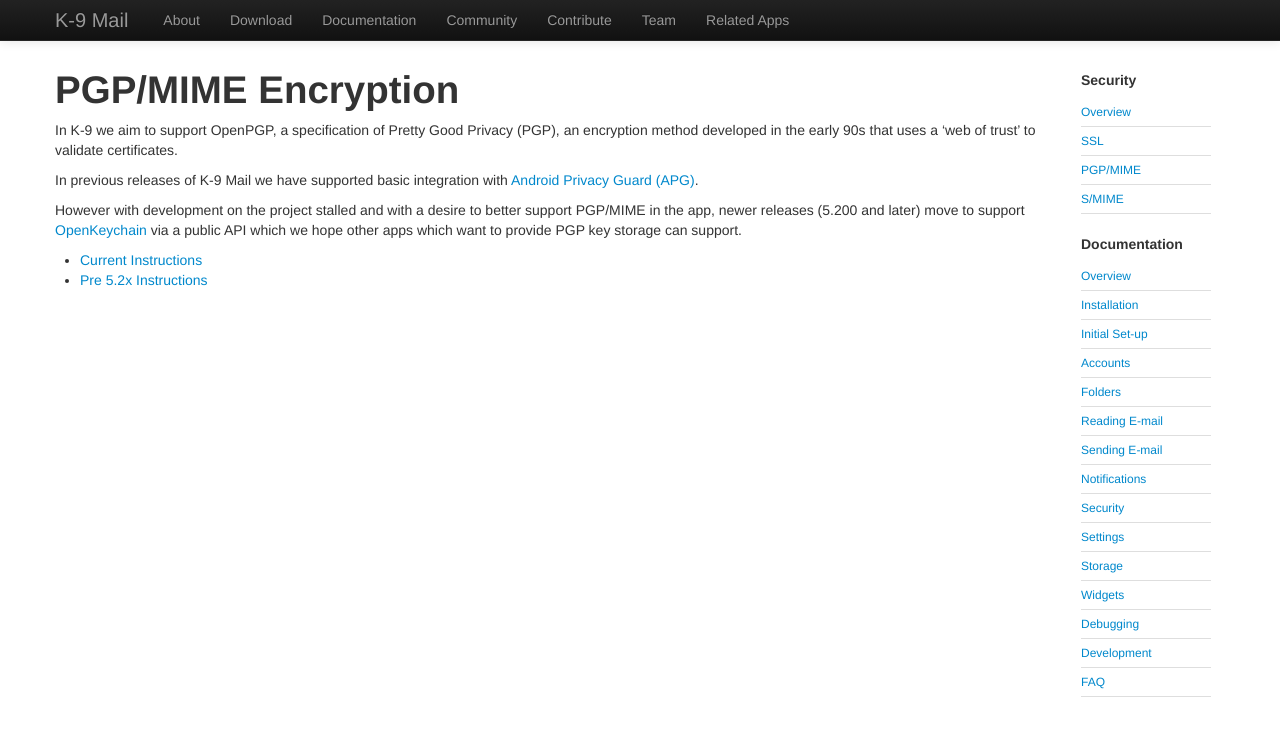
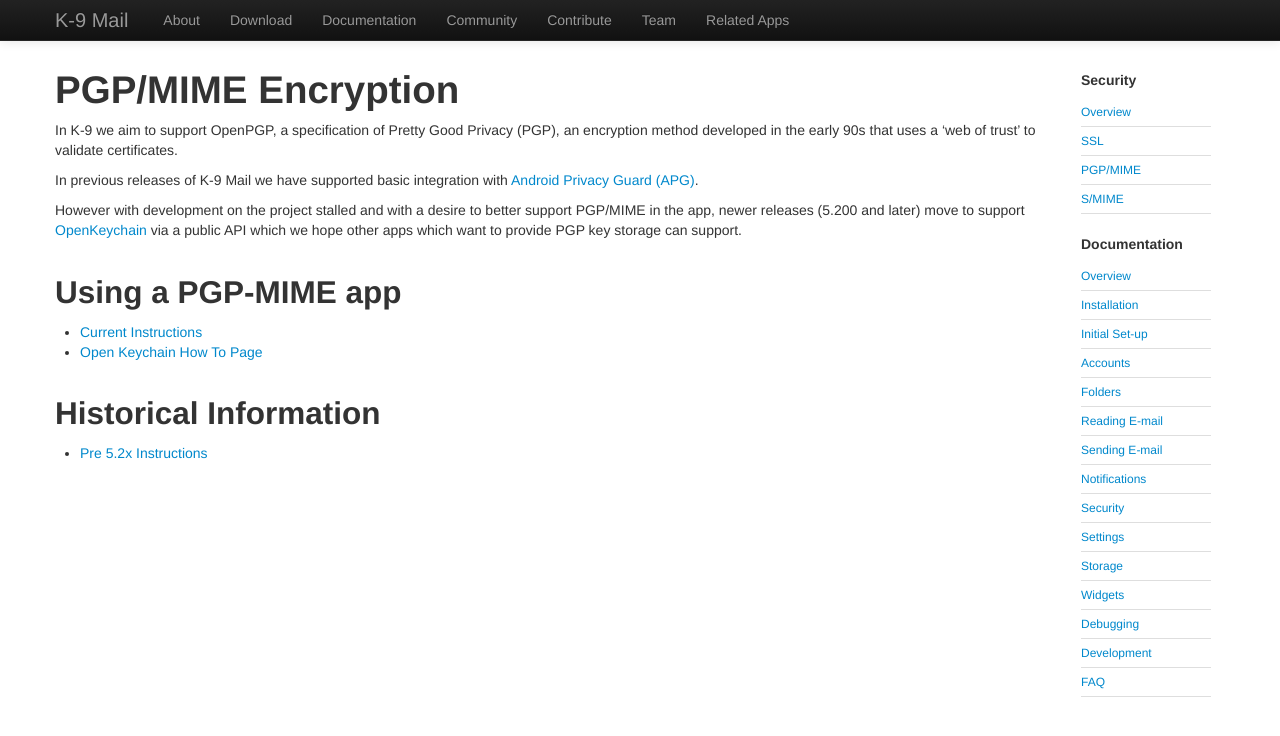
Before and after one commit to k9mail/k9mail.app, a Jekyll site: the page built from documentation/security/pgpmime.md, in a window 1280 px wide. Shown: the top 736 px of the page. Built offline with Jekyll 4.4.1, drawn with Linux system fonts in a browser that asks for light colours; nearby versions of some CDN libraries.

Commit message:
Adding link to OpenKeychain HOWTO #36
I think we still need our own documentation though it certainly needs more work. Added OKc's there for the moment.

```diff
--- a/documentation/security/pgpmime.md
+++ b/documentation/security/pgpmime.md
@@ -20,5 +20,11 @@ However with development on the project stalled and with a desire to better supp
 newer releases (5.200 and later) move to support [OpenKeychain](https://www.openkeychain.org/) via a public API
 which we hope other apps which want to provide PGP key storage can support.
 
+## Using a PGP-MIME app
+
 * [Current Instructions](pgpmime_current.html)
+* [Open Keychain How To Page](https://www.openkeychain.org/howto/)
+
+## Historical Information
+
 * [Pre 5.2x Instructions](pgpmime_historic.html)
```
